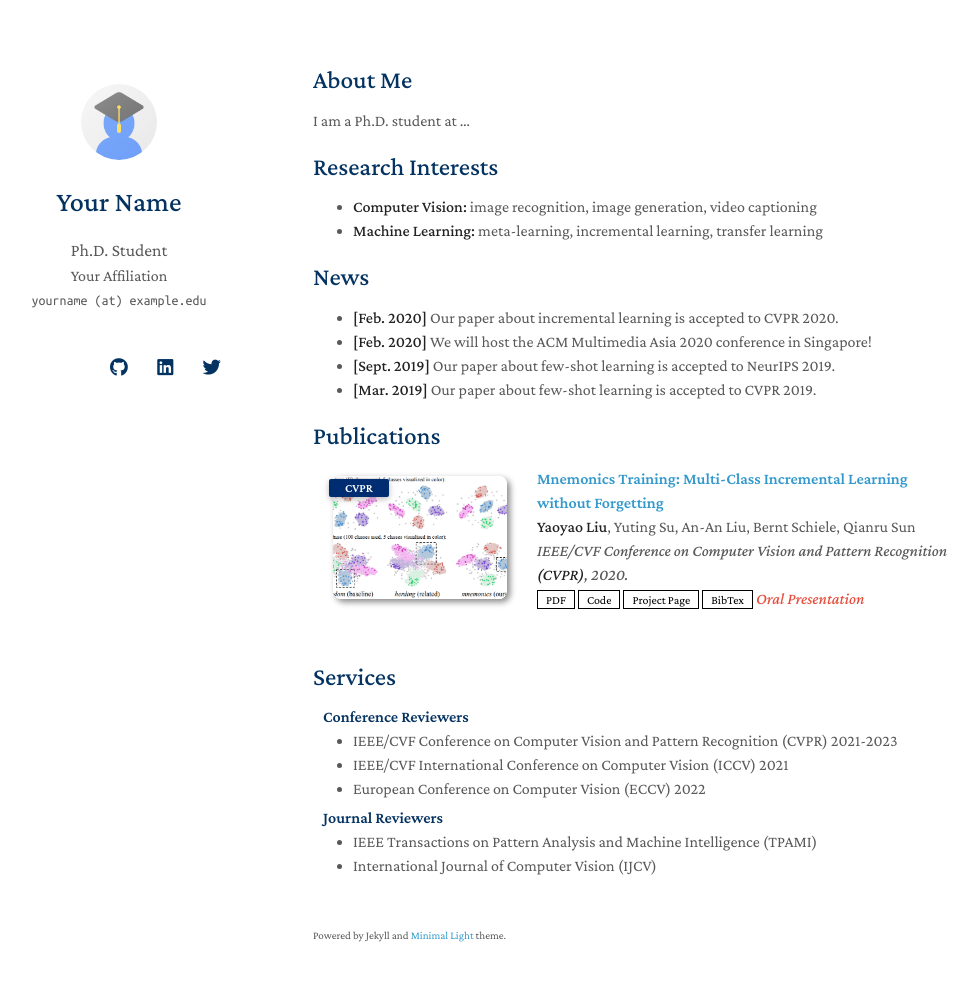
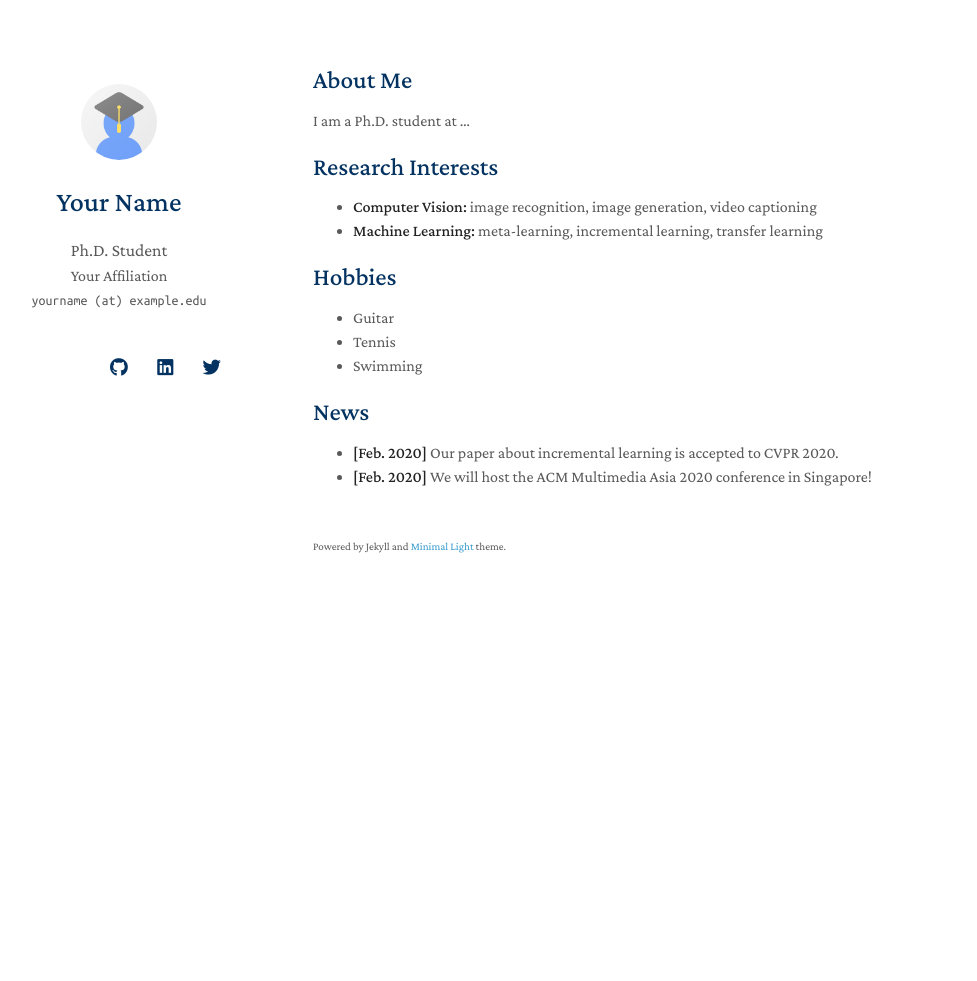
Before and after one commit to sakshamsingh1/first_personal_page, a Jekyll site: the page built from index.md, in a window 1280 px wide and 1016 px high. Shown: the top 981 px of the window, without its empty margins (157-1134 px from the left). Built offline with Jekyll 4.4.1, drawn with Linux system fonts in a browser that asks for light colours; nearby versions of some CDN libraries; a style sheet for code colours, icons or effects is not loaded; our own code applies the rules of GitHub Pages for plain Markdown files.

Commit message:
Update index.md

```diff
--- a/index.md
+++ b/index.md
@@ -11,13 +11,12 @@ I am a Ph.D. student at ...
 - **Computer Vision:** image recognition, image generation, video captioning
 - **Machine Learning:** meta-learning, incremental learning, transfer learning
 
+## Hobbies
+
+- Guitar
+- Tennis
+- Swimming
+
 ## News
-
 - **[Feb. 2020]** Our paper about incremental learning is accepted to CVPR 2020.
 - **[Feb. 2020]** We will host the ACM Multimedia Asia 2020 conference in Singapore!
-- **[Sept. 2019]** Our paper about few-shot learning is accepted to NeurIPS 2019.
-- **[Mar. 2019]** Our paper about few-shot learning is accepted to CVPR 2019.
-
-{% include_relative _includes/publications.md %}
-
-{% include_relative _includes/services.md %}
```
